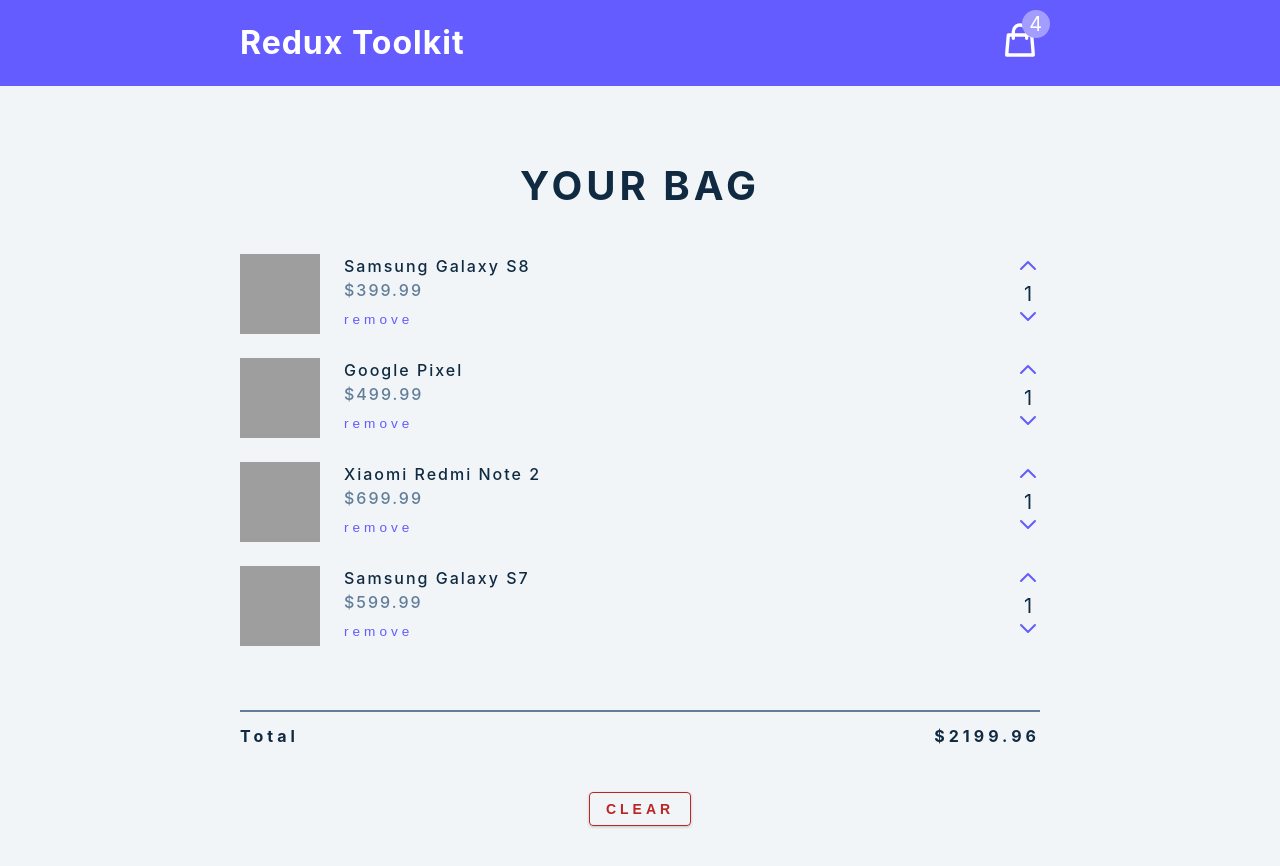
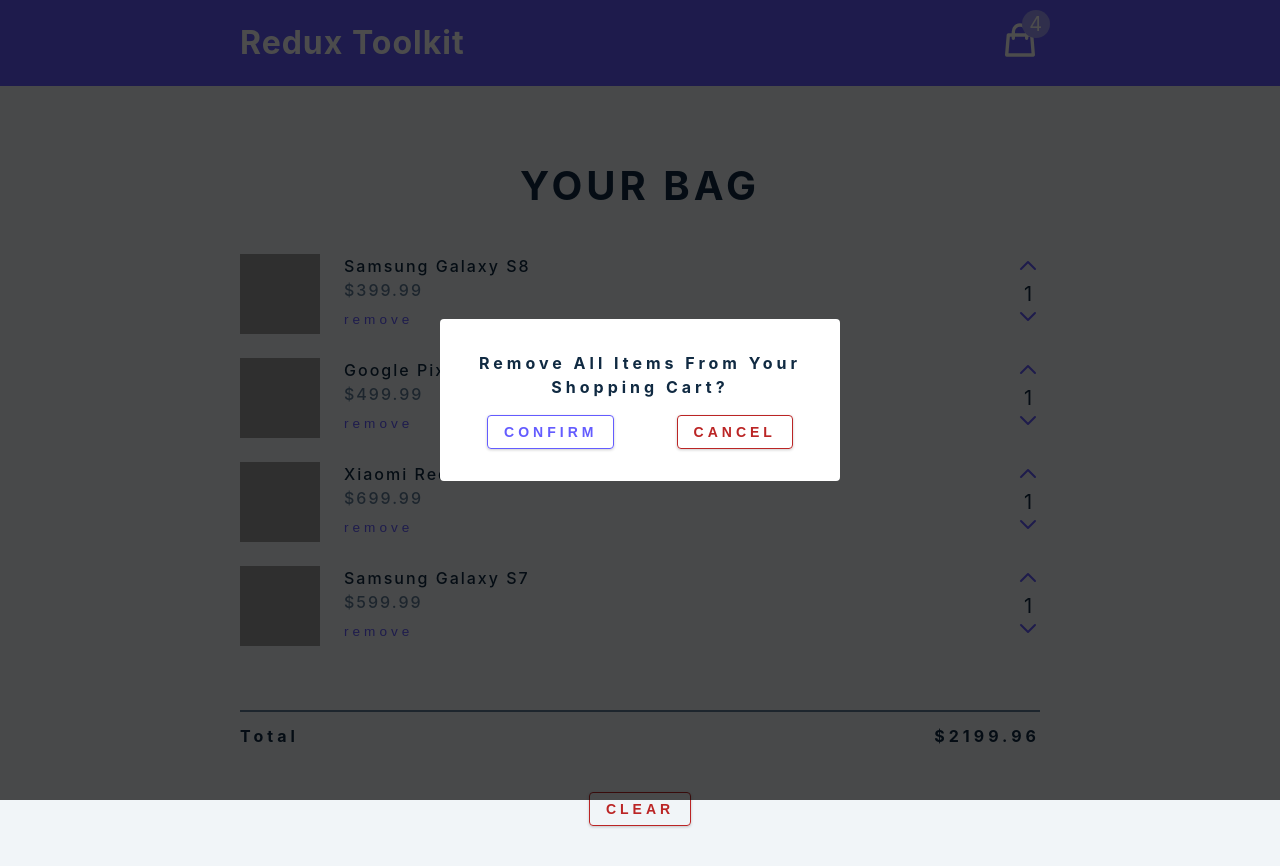
Before and after one commit to miawithcode/redux-toolkit-learning, a React (Create React App) app: page / in a window 1280 px wide. Built offline with nearby package versions, Linux system fonts and the light colour scheme; grey boxes are pictures that could not be loaded.

Commit message:
feat: setup modal

```diff
--- a/src/App.js
+++ b/src/App.js
@@ -2,6 +2,7 @@
 
 import CartContainer from './components/CartContainer';
 import Navbar from './components/Navbar';
+import Modal from './components/Modal';
 
 import { useDispatch, useSelector } from 'react-redux';
 import { calculateTotals } from './features/cart/cartSlice';
@@ -16,6 +17,7 @@
 
   return (
     <main>
+      <Modal />
       <Navbar />
       <CartContainer />
     </main>
--- /dev/null
+++ b/src/components/Modal.js
@@ -0,0 +1,14 @@
+const Modal = () => {
+  return (
+    <aside className="modal-container">
+      <div className="modal">
+        <h4>remove all items from your shopping cart?</h4>
+        <div className="btn-container">
+          <button type="button" className="btn confirm-btn">Confirm</button>
+          <button type="button" className="btn clear-btn">Cancel</button>
+        </div>
+      </div>
+    </aside>
+  );
+}
+export default Modal
```
